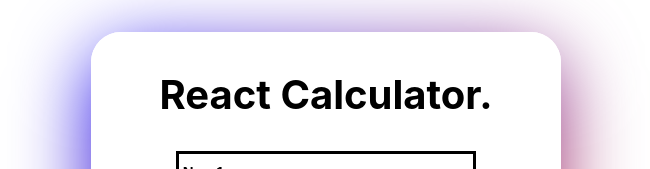
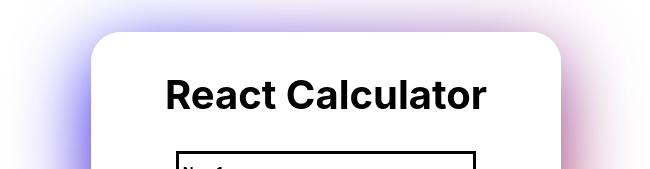
Before and after one commit to MdSharib/Fullstack_4.1-Calculator_React, a React (Create React App) app: page / in a window 1280 px wide. Shown: the part 138-307 px from the top of the page, without its empty margins (314-964 px from the left). Built offline with nearby package versions, Linux system fonts and the light colour scheme; the HTML template or start-up script is replaced by a standard one.

Commit message:
testing deployment 2

```diff
--- a/src/App.js
+++ b/src/App.js
@@ -129,7 +129,7 @@ function App() {
   return (
     <div className="App">
       <div className="inner-app">
-        <h1 className="heading">React Calculator.</h1>
+        <h1 className="heading">React Calculator</h1>
         <input
           type="text"
           value={num1}
```
